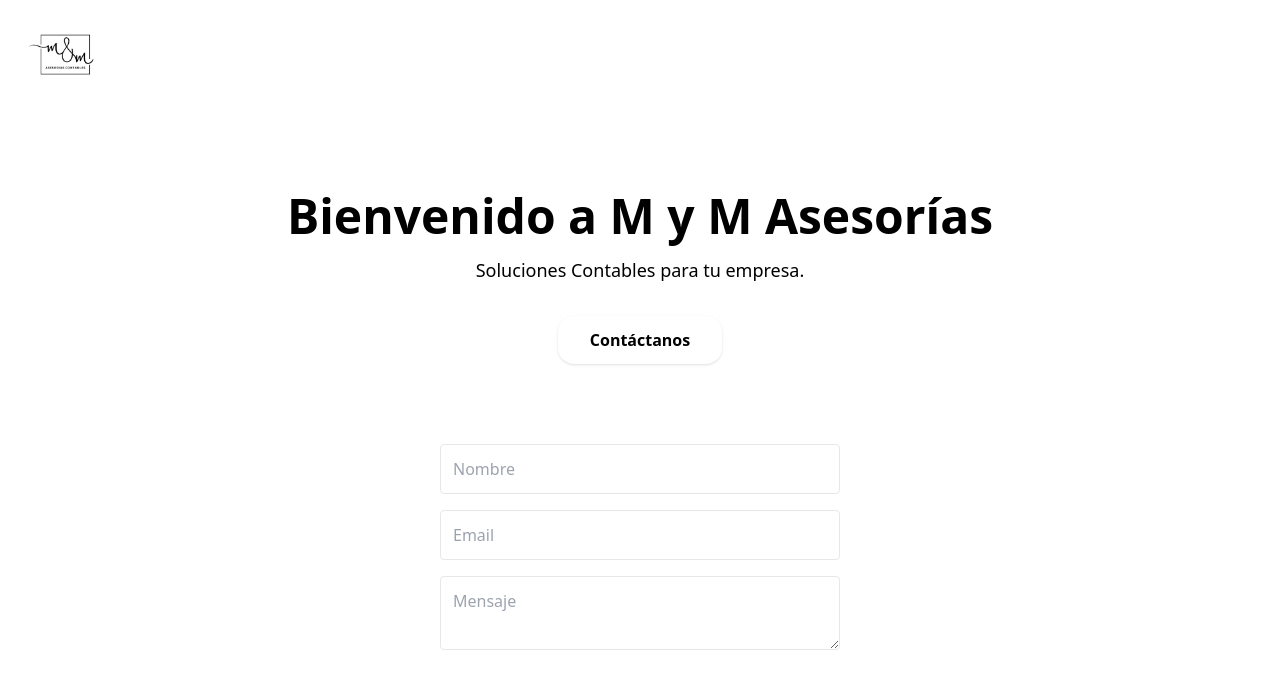
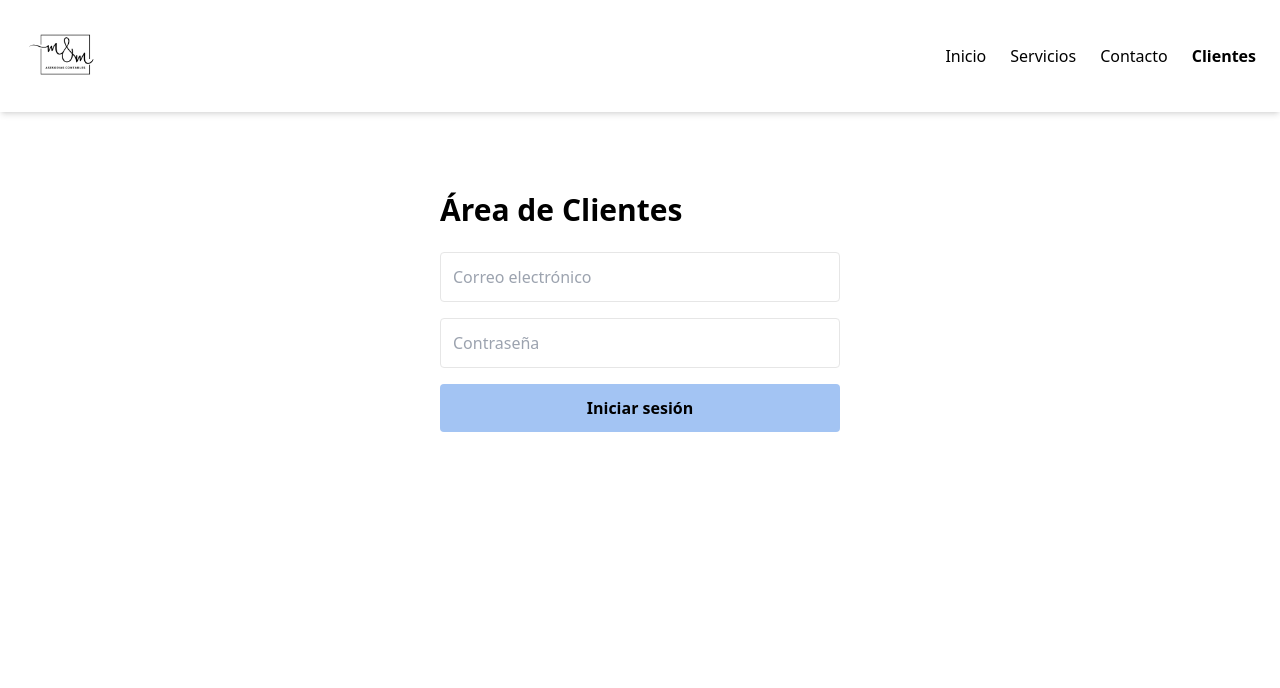
Before and after one commit to rodrigoNXCL/agrilogic, a React (Vite) app in the folder mym-web/: page /clientes in a window 1280 px wide. Shown: the top 688 px of the page. Built offline with nearby package versions, Linux system fonts and the light colour scheme.

Commit message:
feat(router): añadir rutas Inicio/Servicios/Contacto/Clientes con React Router

```diff
--- a/mym-web/src/components/Navbar.jsx
+++ b/mym-web/src/components/Navbar.jsx
@@ -1,14 +1,35 @@
 // src/components/Navbar.jsx
 import React from "react";
+import { Link, NavLink } from "react-router-dom";
 
 export default function Navbar() {
   return (
-    <nav className="py-4 px-6 bg-white flex items-center">
-      <img
-        src="/logobase_mym_sf.png"
-        alt="Logo M y M Asesorías"
-        className="h-20 w-auto"
-      />
+    <nav className="py-4 px-6 bg-bg shadow-md flex items-center justify-between">
+      <Link to="/">
+        <img
+          src="/logobase_mym_sf.png"
+          alt="Logo M y M Asesorías"
+          className="h-20 w-auto"
+        />
+      </Link>
+      <div className="space-x-6">
+        {[
+          { to: "/",    label: "Inicio" },
+          { to: "/servicios", label: "Servicios" },
+          { to: "/contacto",  label: "Contacto" },
+          { to: "/clientes",  label: "Clientes" },
+        ].map(({to, label}) => (
+          <NavLink
+            key={to}
+            to={to}
+            className={({ isActive }) =>
+              isActive ? "font-semibold text-text-primary" : "text-grayDark"
+            }
+          >
+            {label}
+          </NavLink>
+        ))}
+      </div>
     </nav>
   );
 }
--- a/mym-web/src/main.jsx
+++ b/mym-web/src/main.jsx
@@ -1,11 +1,13 @@
 import React from "react";
 import ReactDOM from "react-dom/client";
+import { BrowserRouter } from "react-router-dom";
 import App from "./pages/App";
-// Asegúrate de esta línea exista:
 import "./styles/globals.css";
 
 ReactDOM.createRoot(document.getElementById("root")).render(
   <React.StrictMode>
-    <App />
+    <BrowserRouter>
+      <App />
+    </BrowserRouter>
   </React.StrictMode>
 );
--- a/mym-web/src/pages/App.jsx
+++ b/mym-web/src/pages/App.jsx
@@ -1,14 +1,28 @@
 import React from "react";
+import { Routes, Route, Navigate } from "react-router-dom";
 import Navbar from "../components/Navbar";
 import Hero from "../components/Hero";
 import ContactForm from "../components/ContactForm";
+
+// Importa cada página
+import Home     from "./Home";
+import Services from "./Services";
+import Contact  from "./Contact";
+import Clients  from "./Clients";
 
 export default function App() {
   return (
     <>
       <Navbar />
-      <Hero />
-      <ContactForm />
+      <main className="min-h-screen">
+        <Routes>
+          <Route path="/"           element={<Home />} />
+          <Route path="/servicios"  element={<Services />} />
+          <Route path="/contacto"   element={<Contact />} />
+          <Route path="/clientes"   element={<Clients />} />
+          <Route path="*"           element={<Navigate to="/" replace />} />
+        </Routes>
+      </main>
     </>
   );
 }
--- /dev/null
+++ b/mym-web/src/pages/Clients.jsx
@@ -0,0 +1,45 @@
+import React, { useState } from "react";
+
+export default function Clients() {
+  const [creds, setCreds] = useState({ email: "", password: "" });
+  const handleChange = e =>
+    setCreds({ ...creds, [e.target.name]: e.target.value });
+  const handleSubmit = e => {
+    e.preventDefault();
+    alert("Funcionalidad de acceso a clientes pronto disponible.");
+  };
+
+  return (
+    <section className="container mx-auto px-6 py-20 max-w-md">
+      <h2 className="text-3xl font-bold text-text-primary mb-6">
+        Área de Clientes
+      </h2>
+      <form onSubmit={handleSubmit} className="space-y-4">
+        <input
+          name="email"
+          type="email"
+          value={creds.email}
+          onChange={handleChange}
+          placeholder="Correo electrónico"
+          required
+          className="w-full p-3 border rounded border-gray-light"
+        />
+        <input
+          name="password"
+          type="password"
+          value={creds.password}
+          onChange={handleChange}
+          placeholder="Contraseña"
+          required
+          className="w-full p-3 border rounded border-gray-light"
+        />
+        <button
+          type="submit"
+          className="w-full bg-accent text-text-primary py-3 rounded font-semibold"
+        >
+          Iniciar sesión
+        </button>
+      </form>
+    </section>
+  );
+}
--- /dev/null
+++ b/mym-web/src/pages/Contact.jsx
@@ -0,0 +1,13 @@
+import React from "react";
+import ContactForm from "../components/ContactForm";
+
+export default function Contact() {
+  return (
+    <section id="contacto" className="container mx-auto px-6 py-20">
+      <h2 className="text-3xl font-bold text-text-primary mb-6">
+        Contáctanos
+      </h2>
+      <ContactForm />
+    </section>
+  );
+}
--- /dev/null
+++ b/mym-web/src/pages/Home.jsx
@@ -0,0 +1,6 @@
+import React from "react";
+import Hero from "../components/Hero";
+
+export default function Home() {
+  return <Hero />;
+}
--- /dev/null
+++ b/mym-web/src/pages/Services.jsx
@@ -0,0 +1,16 @@
+import React from "react";
+
+export default function Services() {
+  return (
+    <section className="container mx-auto px-6 py-20">
+      <h2 className="text-3xl font-bold text-text-primary mb-6">
+        Nuestros Servicios
+      </h2>
+      <ul className="space-y-4 text-grayDark">
+        <li>– Asesoría Contable</li>
+        <li>– Desarrollo IT a Medida</li>
+        <li>– Capacitación Corporativa</li>
+      </ul>
+    </section>
+  );
+}
```
